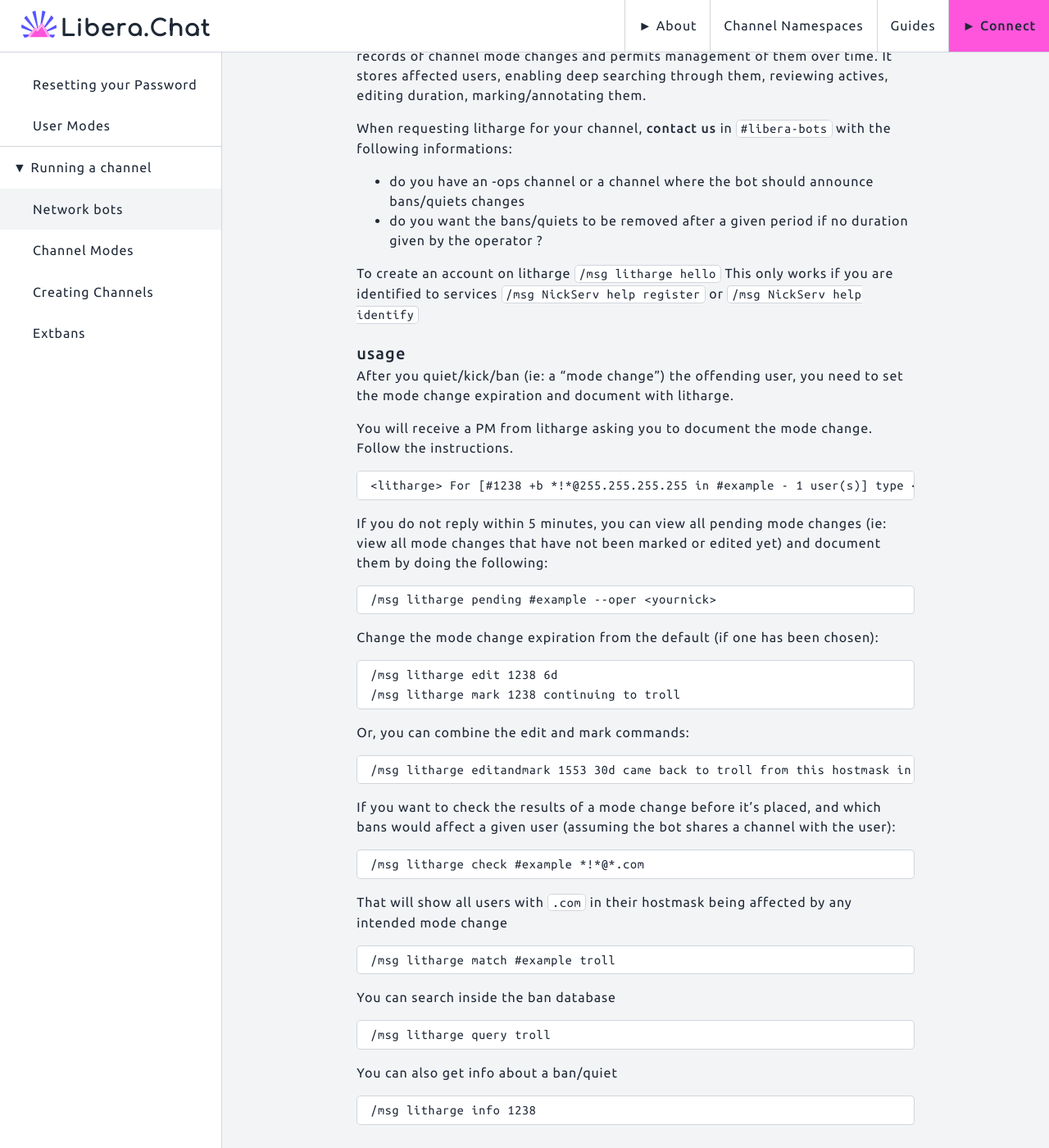
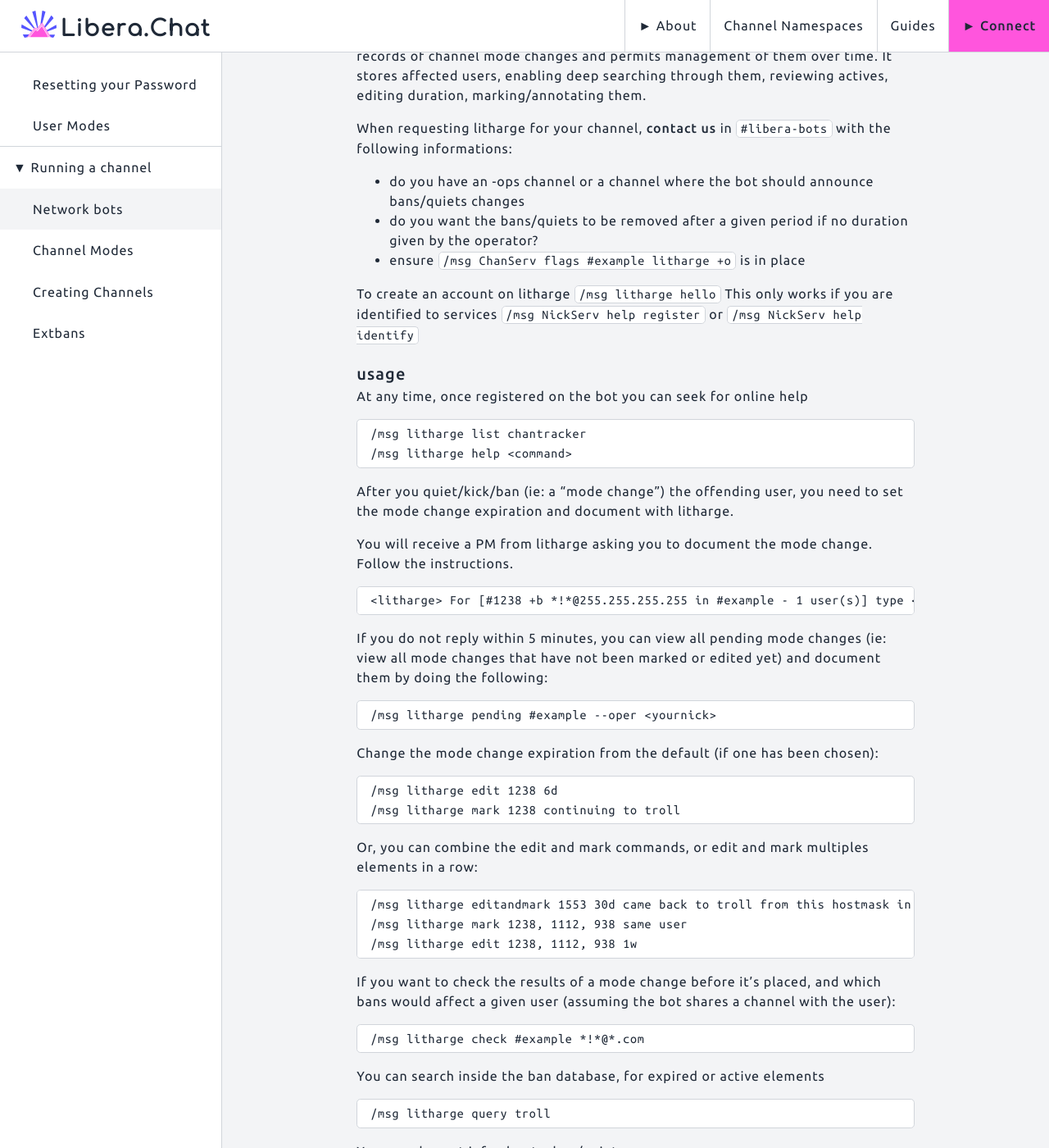
Before and after one commit to Libera-Chat/libera-chat.github.io, a Jekyll site: the page built from content/_guides/bots.md, in a window 1280 px wide and 1400 px high, scrolled down 553 px. Shown: the whole window at 82% size. Built offline with Jekyll 4.4.1, drawn with Linux system fonts in a browser that asks for light colours; some of the changed text lies outside the part shown.

Commit message:
Update bots.md
adding more details, generic help, needed channel flags

```diff
--- a/content/_guides/bots.md
+++ b/content/_guides/bots.md
@@ -27,12 +27,18 @@
 
 When requesting litharge for your channel, **contact us** in `#libera-bots` with the following informations:
 - do you have an -ops channel or a channel where the bot should announce bans/quiets changes
-- do you want the bans/quiets to be removed after a given period if no duration given by the operator ?
+- do you want the bans/quiets to be removed after a given period if no duration given by the operator?
+- ensure `/msg ChanServ flags #example litharge +o` is in place
 
 To create an account on litharge `/msg litharge hello`
 This only works if you are identified to services `/msg NickServ help register` or `/msg NickServ help identify`
 
 ### usage
+
+At any time, once registered on the bot you can seek for online help
+
+    /msg litharge list chantracker
+    /msg litharge help <command>
 
 After you quiet/kick/ban (ie: a "mode change") the offending user, you need to set the mode change expiration and document with litharge.
 
@@ -49,22 +55,25 @@
     /msg litharge edit 1238 6d
     /msg litharge mark 1238 continuing to troll
 
-Or, you can combine the edit and mark commands:
+Or, you can combine the edit and mark commands, or edit and mark multiples elements in a row:
 
     /msg litharge editandmark 1553 30d came back to troll from this hostmask in other chans
+    /msg litharge mark 1238, 1112, 938 same user
+    /msg litharge edit 1238, 1112, 938 1w
 
 If you want to check the results of a mode change before it's placed, and which bans would affect a given user (assuming the bot shares a channel with the user):
 
     /msg litharge check #example *!*@*.com
 
-That will show all users with `.com` in their hostmask being affected by any intended mode change
-
-    /msg litharge match #example troll
-
-You can search inside the ban database
+You can search inside the ban database, for expired or active elements
 
     /msg litharge query troll
 
 You can also get info about a ban/quiet
 
     /msg litharge info 1238
+
+
+That will show all users with `.com` in their hostmask being affected by any intended mode change
+
+    /msg litharge match #example troll
```
